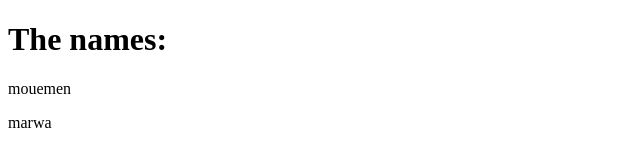
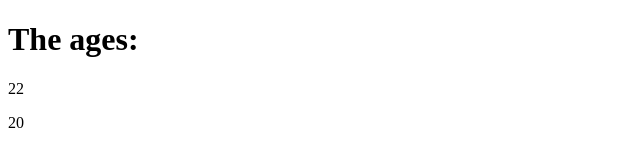
Before and after one commit to Moeraf/foufi, a plain HTML site: page moemen.html in a window 1280 px wide. Shown: the whole page, without its empty margins (0-640 px from the left). Drawn offline with Linux system fonts and the light colour scheme.

Commit message:
second commit

```diff
--- a/moemen.html
+++ b/moemen.html
@@ -7,8 +7,8 @@
     <title>Document</title>
 </head>
 <body>
-    <h1>The names:</h1>
-    <p>mouemen</p>
-    <p>marwa</p>
+    <h1>The ages:</h1>
+    <p>22</p>
+    <p>20</p>
 </body>
 </html>
```
